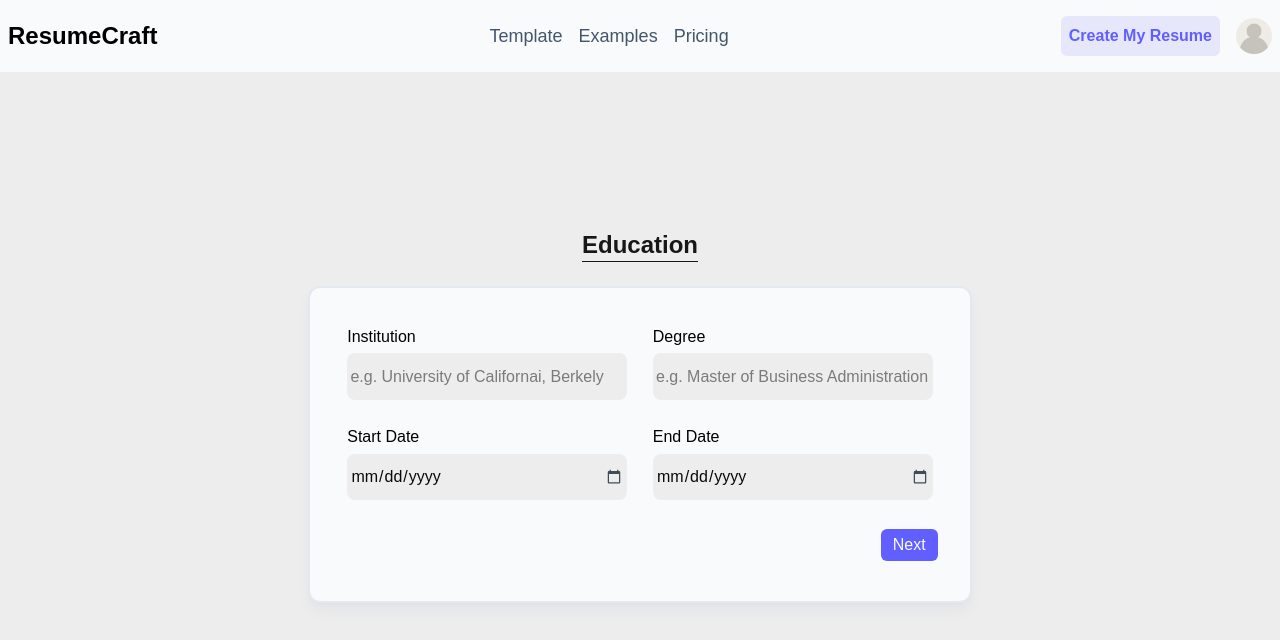
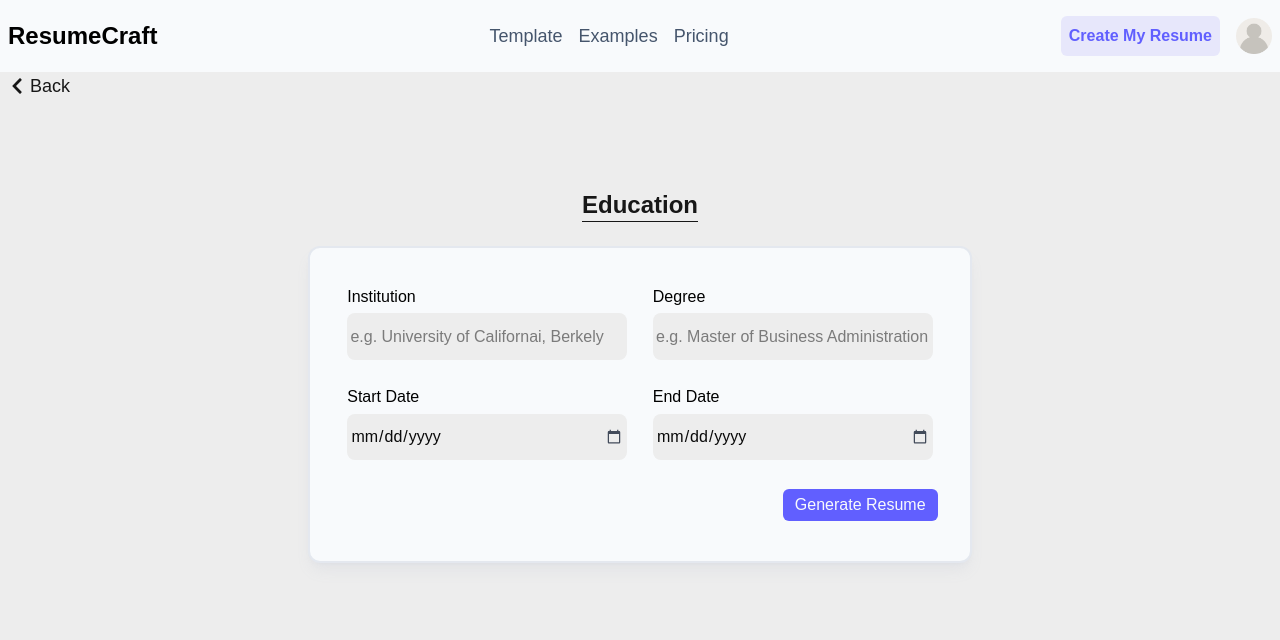
Before and after one commit to Obiorakingsley/ResumeCrafts, a Next.js app: page /resume/education in a window 1280 px wide. Shown: the top 640 px of the page. Built offline with nearby package versions, Linux system fonts and the light colour scheme.

Commit message:
Add return button to form pages,

```diff
--- a/package.json
+++ b/package.json
@@ -11,7 +11,8 @@
   "dependencies": {
     "next": "15.5.3",
     "react": "19.1.0",
-    "react-dom": "19.1.0"
+    "react-dom": "19.1.0",
+    "react-icons": "^5.5.0"
   },
   "devDependencies": {
     "@eslint/eslintrc": "^3",
--- /dev/null
+++ b/src/app/(build)/_Utils/Button.tsx
@@ -0,0 +1,22 @@
+"use client";
+import React from "react";
+import { FaChevronLeft } from "react-icons/fa";
+import { useRouter } from "next/navigation";
+
+const Button = ({ path }: { path: string }) => {
+  const router = useRouter();
+  return (
+    <button
+      onClick={() => {
+        router.push(path);
+      }}
+      type="button"
+      className="flex items-center gap-1 mt-2 dark:bg-black/50 rounded-md text-lg ml-2 cursor-pointer fixed top-16 left-0"
+    >
+      <FaChevronLeft />
+      Back
+    </button>
+  );
+};
+
+export default Button;
--- a/src/app/(build)/layout.tsx
+++ b/src/app/(build)/layout.tsx
@@ -16,7 +16,7 @@ export default function RootLayout({
   return (
     <html lang="en">
       <body className="min-h-screen">
-        <header className="dark:text-white bg-slate-50 dark:bg-black text-black py-4 px-2 flex items-center justify-between">
+        <header className="dark:text-white bg-slate-50 dark:bg-black text-black py-4 px-2 flex items-center justify-between sticky top-0">
           <Navbar />
         </header>
         <main className=" min-h-[80vh]">{children}</main>
--- a/src/app/(build)/resume/education/page.tsx
+++ b/src/app/(build)/resume/education/page.tsx
@@ -1,9 +1,11 @@
 import Link from "next/link";
 import React from "react";
+import Button from "../../_Utils/Button";
 
 const page = () => {
   return (
-    <section className="flex flex-col w-full items-center justify-center py-12 px-3 min-h-[80vh]">
+    <section className="flex flex-col w-full items-center justify-center py-12 px-3 min-h-[70vh]">
+      <Button path="/resume/experience" />
       <div className="mb-12 text-center"></div>
       <h3 className="text-2xl font-bold mb-6 border-b">Education</h3>
       <form
@@ -41,7 +43,7 @@ const page = () => {
           className="place-self-end sm:col-span-2 my-2 bg-indigo-500 transition-colors hover:bg-indigo-600 py-1 px-3 rounded-md text-slate-50"
           href="/resume/education"
         >
-          <button>Next</button>
+          <button>Generate Resume</button>
         </Link>
       </form>
     </section>
--- a/src/app/(build)/resume/experience/page.tsx
+++ b/src/app/(build)/resume/experience/page.tsx
@@ -1,9 +1,11 @@
 import Link from "next/link";
 import React from "react";
+import Button from "../../_Utils/Button";
 
 const page = () => {
   return (
-    <section className="flex flex-col w-full items-center justify-center py-12 px-3 min-h-[80vh]">
+    <section className="flex flex-col w-full items-center justify-center py-8 px-3 min-h-[80vh]">
+      <Button path="/resume/skills" />
       <div className="mb-12 text-center"></div>
       <h3 className="text-2xl font-bold mb-6 border-b">Work Experience</h3>
       <form
@@ -60,7 +62,7 @@ const page = () => {
         <div className="flex items-center justify-between sm:col-span-2 my-2">
           <button
             type="button"
-            className="py-2 px-2 text-md bg-indigo-600/10 text-indigo-500 rounded-md hover:bg-indigo-500/5 transition-colors focus:outline-none focus:ring-1 focus:ring-indigo-400 focus:ring-offset-2 cursor-pointer"
+            className="py-2 px-2 text-md text-slate-600 rounded-md dark:text-slate-300 transition-colors cursor-pointer"
           >
             Add another job
           </button>
@@ -68,7 +70,7 @@ const page = () => {
             className="bg-indigo-500 transition-colors hover:bg-indigo-600 py-1 px-3 rounded-md text-slate-50"
             href="/resume/education"
           >
-            <button>Next</button>
+            <button>Next: Education</button>
           </Link>
         </div>
       </form>
--- a/src/app/(build)/resume/page.tsx
+++ b/src/app/(build)/resume/page.tsx
@@ -1,9 +1,11 @@
 import Link from "next/link";
 import React from "react";
+import Button from "../_Utils/Button";
 
 const page = () => {
   return (
     <section className="flex flex-col w-full items-center justify-center py-12 px-3 min-h-[80vh]">
+      <Button path="/" />
       <div className="mb-12 text-center">
         <h2 className="text-4xl font-bold tracking-tight">Build Your Resume</h2>
         <p className="mt-2 text-lg">
@@ -55,7 +57,7 @@ const page = () => {
           className="place-self-end sm:col-span-2 my-2 bg-indigo-500 transition-colors hover:bg-indigo-600 py-1 px-3 rounded-md text-slate-50"
           href="resume/skills"
         >
-          <button>Next</button>
+          <button>Next: Skills</button>
         </Link>
       </form>
     </section>
--- a/src/app/(build)/resume/skills/page.tsx
+++ b/src/app/(build)/resume/skills/page.tsx
@@ -1,9 +1,11 @@
 import Link from "next/link";
 import React from "react";
+import Button from "../../_Utils/Button";
 
 const page = () => {
   return (
     <section className="flex flex-col w-full items-center justify-center py-12 px-2">
+      <Button path="/resume" />
       <div className="mb-12 text-center"></div>
       <h3 className="text-2xl font-bold mb-6 border-b">Skills</h3>
       <form
@@ -27,7 +29,7 @@ const page = () => {
           className="place-self-end my-2 bg-indigo-500 transition-colors hover:bg-indigo-600 py-1 px-3 rounded-md text-slate-50"
           href="/resume/experience"
         >
-          <button>Next</button>
+          <button>Next: Experience</button>
         </Link>
       </form>
     </section>
--- a/src/app/globals.css
+++ b/src/app/globals.css
@@ -48,6 +48,12 @@ textarea {
   color: var(--color);
 }
 
+.form textarea {
+  padding: 0.3rem;
+  border: 1px solid rgba(128, 128, 128, 0.603);
+  font-size: 0.9rem;
+}
+
 input[type="date"]::-webkit-calendar-picker-indicator {
   cursor: pointer;
   filter: invert(24%) sepia(96%) saturate(100%) hue-rotate(180deg);
```
Also changed, not shown: 1 other file (tests, documents, lock files or other folders).
